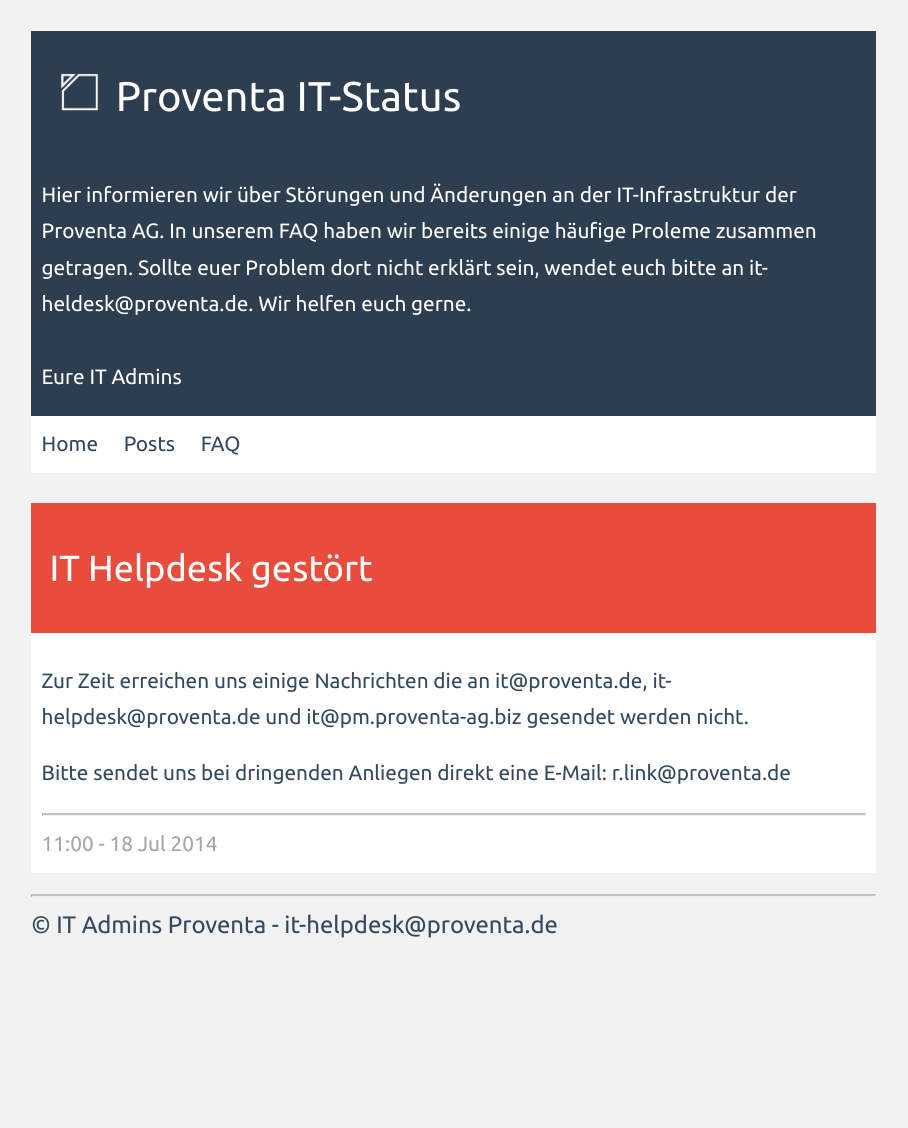
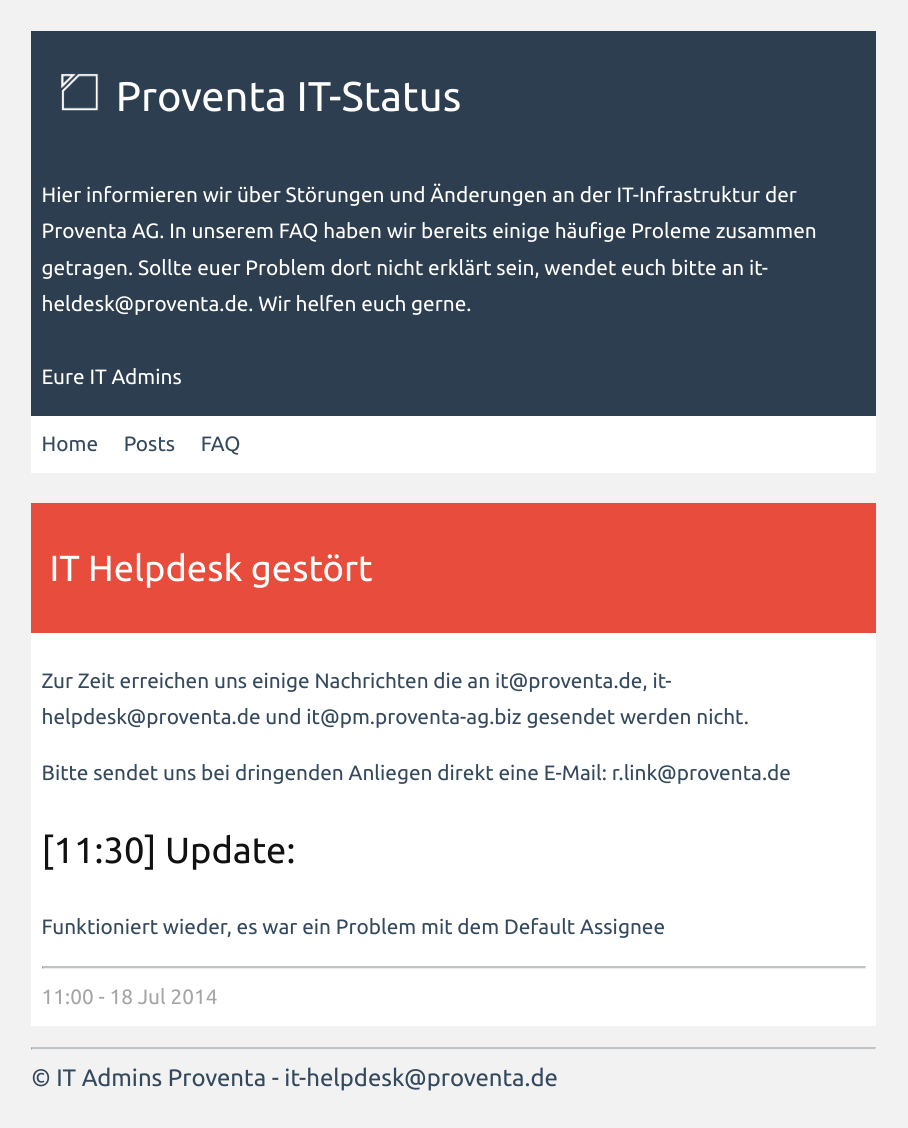
Before and after one commit to proventa/status, a Jekyll site: the page built from _posts/2014-07-18-IT-Helpdesk-gestoert.markdown, in a window 1280 px wide. Shown: the whole page, without its empty margins (0-908 px from the left). Built offline with Jekyll 4.4.1, drawn with Linux system fonts in a browser that asks for light colours; before the commit the page ends 975 px from its top, so only the background shows below that.

```diff
--- a/_posts/2014-07-18-IT-Helpdesk-gestoert.markdown
+++ b/_posts/2014-07-18-IT-Helpdesk-gestoert.markdown
@@ -2,8 +2,12 @@
 layout: post
 title:  "IT Helpdesk gestört"
 date:   2014-07-18 11:00:00
-categories: active
+categories: done
 ---
 Zur Zeit erreichen uns einige Nachrichten die an it@proventa.de, it-helpdesk@proventa.de und it@pm.proventa-ag.biz gesendet werden nicht.
 
 Bitte sendet uns bei dringenden Anliegen direkt eine E-Mail: r.link@proventa.de
+
+[11:30] Update:
+---------------
+Funktioniert wieder, es war ein Problem mit dem Default Assignee
```
